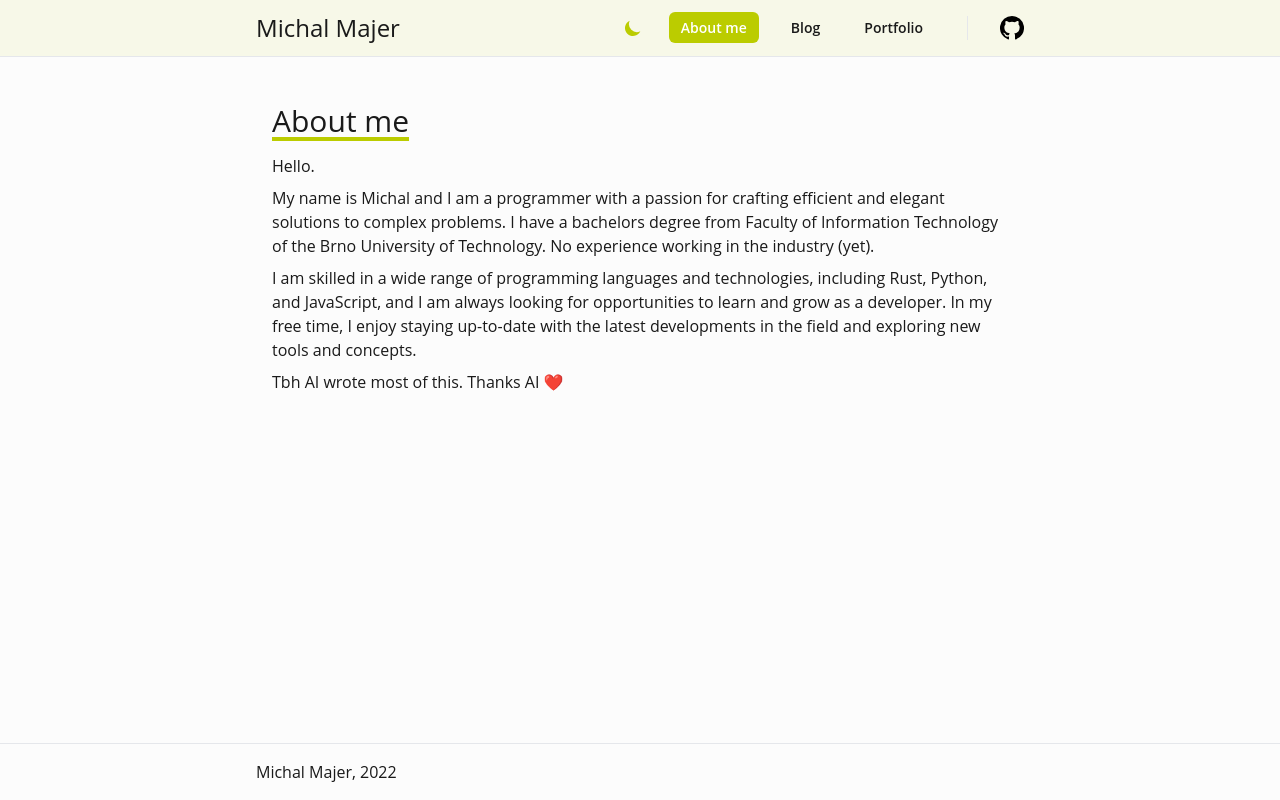
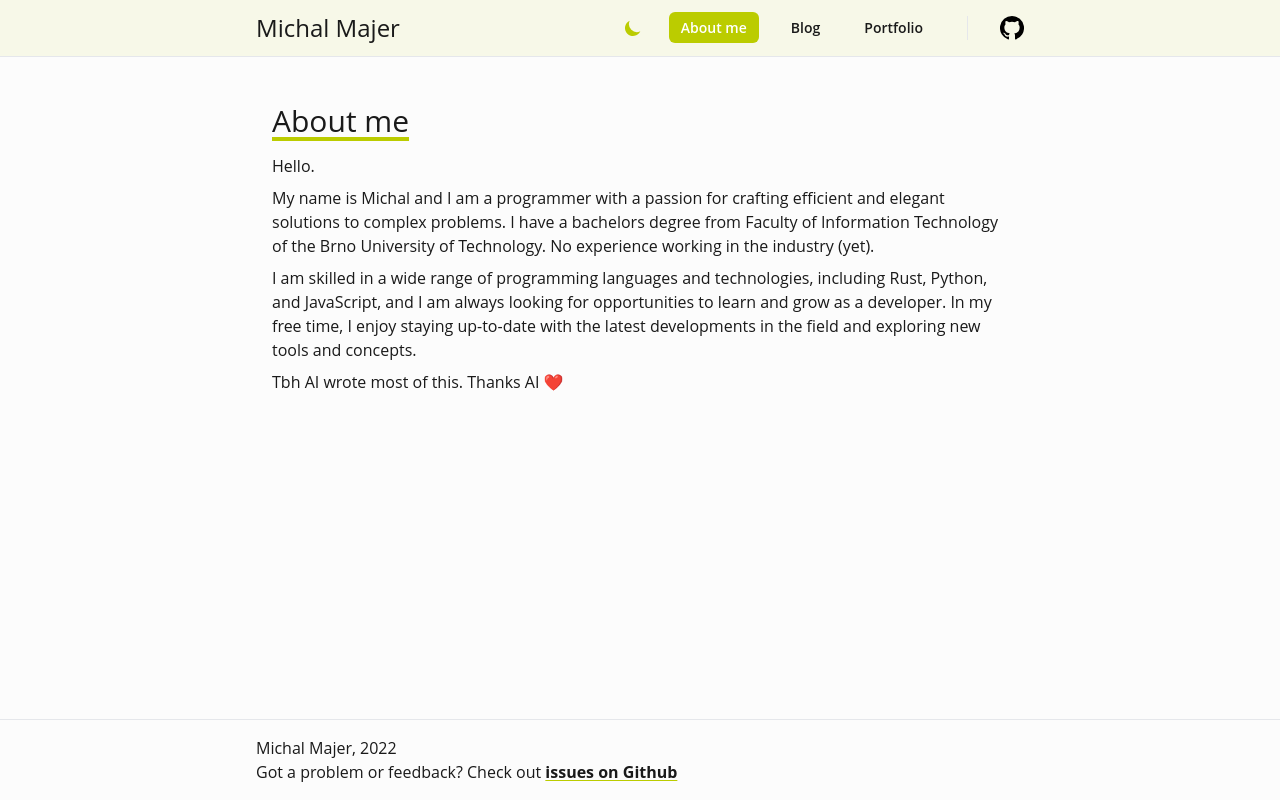
Before and after one commit to Sekky61/personal_website, a Next.js app in the folder web/: page /about in a window 1280 px wide. Built offline with nearby package versions, Linux system fonts and the light colour scheme.

Commit message:
public repo

```diff
--- a/web/common/components/layout/Footer.tsx
+++ b/web/common/components/layout/Footer.tsx
@@ -3,8 +3,14 @@ const Footer = () => {
 
     return (
         <div className="border-t mt-10 py-4 px-4">
-            <div className="small-container">
-                Michal Majer, {year}
+            <div className="small-container flex-col">
+                <div>Michal Majer, {year}</div>
+                <div>
+                    <span>
+                        Got a problem or feedback? Check out&nbsp;
+                    </span>
+                    <a target="_blank" href="https://github.com/Sekky61/personal_website/issues" rel="noreferrer noopener" className="link">issues on Github</a>
+                </div>
             </div>
         </div>
     )
```
